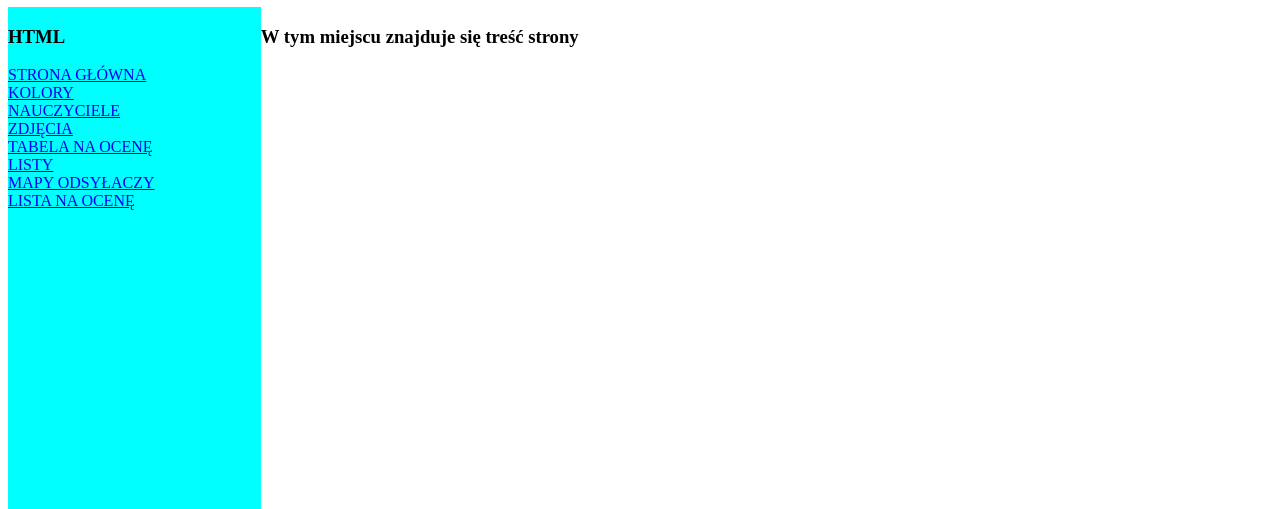
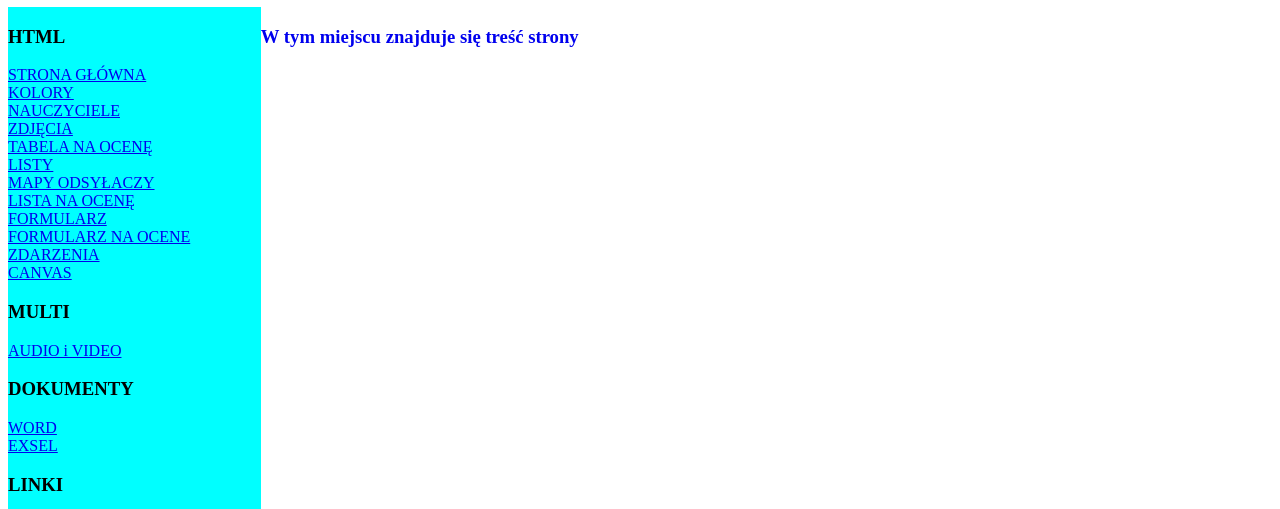
Before and after one commit to ookhmat/indexs.html, a plain HTML site: page index.html in a window 1280 px wide. Shown: the part 73-582 px from the top of the page. Drawn offline with Linux system fonts and the light colour scheme.

Commit message:
Update index.html

```diff
--- a/index.html
+++ b/index.html
@@ -22,6 +22,17 @@
 			<a href="lista.html"> LISTY </a><br/>
 			<a href="mapy_odsylaczy.html"> MAPY ODSYŁACZY </a><br/>
 			<a href="lista_na_ocene.html"> LISTA NA OCENĘ </a><br/>
+			<a href="formularz.html"> FORMULARZ </a><br/>
+			<a href="formularz_naocene.html"> FORMULARZ NA OCENE </a><br/>
+			<a href="zdarzenia.html"> ZDARZENIA </a><br/>
+			<a href="canvas.html"> CANVAS </a><br/>
+<h3>MULTI</h3>
+		<a href="media.html"> AUDIO i VIDEO</a><br/>
+<h3>DOKUMENTY</h3>
+		<a href="word.docx"> WORD </a><br/>
+		<a href="exel.xlsx"> EXSEL </a><br/>
+<h3>LINKI</h3>
+			<a href="http://google.com" target="new"/> <img src="foty/google.png" width="100px" </a><br/>
 	</div>
 	<div style="float:right; width:80%">
 		<h3> W tym miejscu znajduje się treść strony </h3>
@@ -31,4 +42,5 @@
 	</center></div>
 
 </body>
+
 </html>
```
